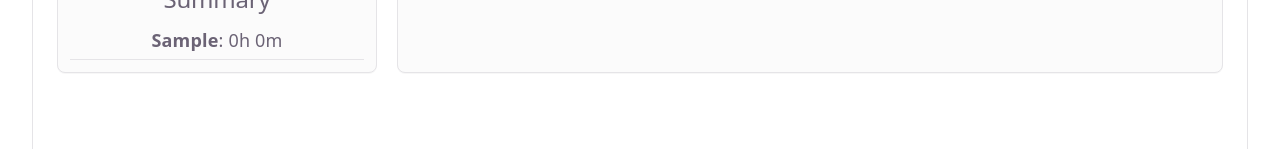
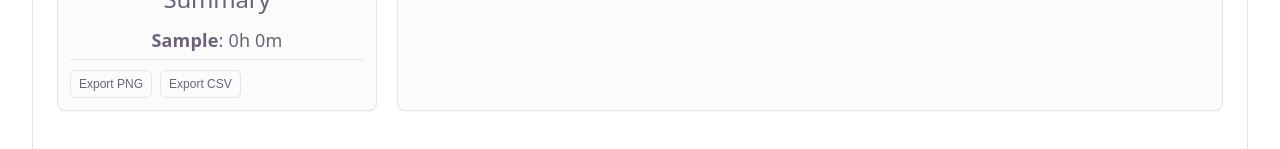
Before and after one commit to KL838/Shift-Roster-Builder, a React (Vite) app: page / in a window 1280 px wide. Both pictures are taken after typing "Sample", "Sample" into the empty fields and a click on the button "Add Employee". Shown: the part 463-612 px from the top of the page. Built offline with nearby package versions, Linux system fonts and the light colour scheme.

Commit message:
Add Print-friendly(PNG) and CSV export

```diff
--- a/package.json
+++ b/package.json
@@ -13,7 +13,8 @@
     "@tailwindcss/vite": "^4.3.0",
     "react": "^19.2.6",
     "react-dom": "^19.2.6",
-    "tailwindcss": "^4.3.0"
+    "tailwindcss": "^4.3.0",
+    "html2canvas": "^1.4.1"
   },
   "devDependencies": {
     "@eslint/js": "^10.0.1",
--- a/src/App.css
+++ b/src/App.css
@@ -17,7 +17,7 @@ header h1 { margin: 0; font-size: 24px; color: var(--text); }
 .grid-scroll, .roster-scroll { overflow-x: auto; }
 .roster-table { width: 100%; border-collapse: collapse; min-width: 800px; }
 .roster-table thead th { background: var(--table-head-bg, #fafafa); color: var(--text-h); text-align: left; padding: 6px 2px; font-size: 11px; border-bottom: 1px solid var(--border); }
-.roster-table td { border: 1px solid var(--border); padding: 8px; vertical-align: top; background: var(--table-cell-bg, #fbfbfb); }
+.roster-table td { border: 1px solid var(--border); padding: 8px; vertical-align: top; background: var(--table-cell-bg, #fbfbfb); position: relative; }
 .name-col, .employee-cell { width: 70px; font-weight: 600; background: var(--table-head-bg, #fafafa); }
 
 .shift-item { background: var(--shift-bg, #f3fbff); padding: 4px; border-radius: 6px; margin-bottom: 2px; display: block; box-sizing: border-box; }
@@ -62,3 +62,24 @@ header h1 { margin: 0; font-size: 24px; color: var(--text); }
 .shift-preview { background: linear-gradient(180deg, rgba(255,255,255,0.02), rgba(255,255,255,0.01)); border: 1px dashed var(--text-h); padding: 6px; border-radius: 6px; margin-bottom: 4px; opacity: 0.85; }
 .shift-preview .shift-time { font-weight:600; font-size: 11px; color: var(--text-h); }
 .shift-preview .shift-role { font-size: 11px; color: var(--text); opacity: 0.9; }
+
+/* When capturing/exporting, hide remove buttons inside the exported area */
+.exporting .btn-cross { display: none !important; }
+
+/* Explicit unavailable-cell gradient — use rgba stops and !important so html2canvas preserves it */
+.cell-unavailable {
+	/* fallback for clients that render background-image on the td itself */
+	background-image: repeating-linear-gradient(45deg, rgba(170,0,0,0.95) 0 6px, rgba(200,0,0,0.95) 6px 12px) !important;
+}
+
+/* Overlay element to ensure html2canvas captures the pattern reliably */
+.unavailable-overlay {
+	position: absolute;
+	inset: 0;
+	z-index: 0;
+	pointer-events: none;
+	width: 100%;
+	height: 100%;
+}
+
+.shift-item, .shift-preview { position: relative; z-index: 1; }
--- a/src/App.tsx
+++ b/src/App.tsx
@@ -1,4 +1,4 @@
-import React, { useEffect, useState } from 'react';
+import React, { useEffect, useState, useRef } from 'react';
 import type { Employee, Shift, Conflict, DayOfWeek } from './types';
 import { detectConflicts, timeToMinutes } from './utils/conflicts';
 import './App.css';
@@ -13,6 +13,7 @@ function App() {
   const [conflicts, setConflicts] = useState<Conflict[]>([]);
   const [draggingShiftId, setDraggingShiftId] = useState<string | null>(null);
   const [dropTarget, setDropTarget] = useState<string | null>(null);
+  const timetableRef = useRef<HTMLDivElement | null>(null);
 
   // Employee form state
   const [name, setName] = useState('');
@@ -143,6 +144,50 @@ function App() {
     setDropTarget(null);
   };
 
+  const exportCsv = () => {
+    // Rows: Employee, Day, Role, Start, End, Duration (minutes)
+    const rows: string[] = [];
+    rows.push(['Employee', 'Day', 'Role', 'Start', 'End', 'DurationMinutes'].join(','));
+    shifts.forEach(s => {
+      const emp = employees.find(e => e.id === s.employeeId);
+      const duration = Math.max(0, timeToMinutes(s.endTime) - timeToMinutes(s.startTime));
+      rows.push([`"${emp?.name ?? s.employeeId}"`, s.day, s.role, s.startTime, s.endTime, String(duration)].join(','));
+    });
+    const csv = rows.join('\n');
+    const blob = new Blob([csv], { type: 'text/csv;charset=utf-8;' });
+    const url = URL.createObjectURL(blob);
+    const a = document.createElement('a');
+    a.href = url;
+    a.download = 'roster.csv';
+    a.click();
+    URL.revokeObjectURL(url);
+  };
+
+  const exportPng = async () => {
+    const el = timetableRef.current;
+    if (!el) { alert('Roster area not found'); return; }
+    // Add class to hide remove buttons during capture
+    el.classList.add('exporting');
+    try {
+      // dynamic import to avoid requiring dependency at build-time if not installed
+      // eslint-disable-next-line @typescript-eslint/no-var-requires
+      const mod = await import('html2canvas');
+      const html2canvas = (mod as any).default ?? mod;
+      const canvas = await html2canvas(el as HTMLElement, { backgroundColor: '#ffffff', scale: 2 });
+      const dataUrl = canvas.toDataURL('image/png');
+      const a = document.createElement('a');
+      a.href = dataUrl;
+      a.download = 'roster.png';
+      a.click();
+    } catch (err) {
+      // eslint-disable-next-line no-console
+      console.error('Export PNG failed', err);
+      alert('Export PNG failed — check console for details.');
+    } finally {
+      el.classList.remove('exporting');
+    }
+  };
+
   const conflictShiftIds = new Set<string>();
   conflicts.forEach(c => c.shiftIds?.forEach(id => conflictShiftIds.add(id)));
 
@@ -191,7 +236,7 @@ function App() {
                       <span>
                         {emp.name} — <small style={{ color: '#555' }}>{emp.roles.join(', ')}</small>
                         {emp.unavailableDays && emp.unavailableDays.length > 0 && (
-                          <div style={{ fontSize: 11, color: '#b00', marginTop: 4 }}>Unavailable: {emp.unavailableDays.join(', ')}</div>
+                          <div style={{ fontSize: 11, color: '#FF6E6E', marginTop: 4 }}>Unavailable: {emp.unavailableDays.join(', ')}</div>
                         )}
                       </span>
                       <span>
@@ -225,6 +270,10 @@ function App() {
                       );
                     })}
                   </ul>
+                  <div style={{ marginTop: 10, display: 'flex', gap: 8 }}>
+                    <button onClick={exportPng} className="btn-small">Export PNG</button>
+                    <button onClick={exportCsv} className="btn-small">Export CSV</button>
+                  </div>
                 </div>
               )}
           </section>
@@ -251,7 +300,7 @@ function App() {
             <button type="button" onClick={() => { setEmployees([]); setShifts([]); setConflicts([]); }} style={{ marginLeft: 'auto' }}>Clear All</button>
           </form>
 
-          <div className="grid-scroll">
+          <div className="grid-scroll" ref={timetableRef}>
             <table className="roster-table">
               <thead>
                 <tr>
@@ -269,10 +318,10 @@ function App() {
                       const cellHasConflict = cellShifts.some(s => conflictShiftIds.has(s.id));
                       const targetKey = `${emp.id}::${day}`;
                       const isDropTarget = dropTarget === targetKey;
+                      const overlayId = (`stripe-${emp.id}-${day}`).replace(/\s+/g, '');
                       return (
                         <td key={day}
-                          className={`${cellHasConflict ? 'cell-conflict' : ''} ${isDropTarget ? 'cell-drop-target' : ''}`}
-                          style={isUnavailable ? { opacity: 0.7 } : undefined}
+                          className={`${cellHasConflict ? 'cell-conflict' : ''} ${isDropTarget ? 'cell-drop-target' : ''} ${isUnavailable ? 'cell-unavailable' : ''}`}
                           onDragOver={e => { e.preventDefault(); e.dataTransfer.dropEffect = 'move'; setDropTarget(targetKey); }}
                           onDragEnter={() => setDropTarget(targetKey)}
                           onDragLeave={() => setDropTarget(null)}
@@ -291,6 +340,19 @@ function App() {
                             setDraggingShiftId(null);
                           }}
                         >
+                          {isUnavailable && (
+                            <svg className="unavailable-overlay" aria-hidden="true" viewBox="0 0 12 12" preserveAspectRatio="none">
+                              <defs>
+                                    <pattern id={overlayId} patternUnits="userSpaceOnUse" width="8" height="8" patternTransform="rotate(45)">
+                                      <rect x="0" y="0" width="2" height="8" fill="#b10000" />
+                                      <rect x="2" y="0" width="2" height="8" fill="#cc0000" />
+                                      <rect x="4" y="0" width="2" height="8" fill="#b10000" />
+                                      <rect x="6" y="0" width="2" height="8" fill="#cc0000" />
+                                    </pattern>
+                              </defs>
+                              <rect width="100%" height="100%" fill={`url(#${overlayId})`} />
+                            </svg>
+                          )}
                           {cellShifts.length === 0 ? (
                             // show preview if dragging and target is different
                             isDropTarget && draggingShift && (draggingShift.employeeId !== emp.id || draggingShift.day !== day) ? (
```
Also changed, not shown: 2 other files (tests, documents, lock files or other folders).
